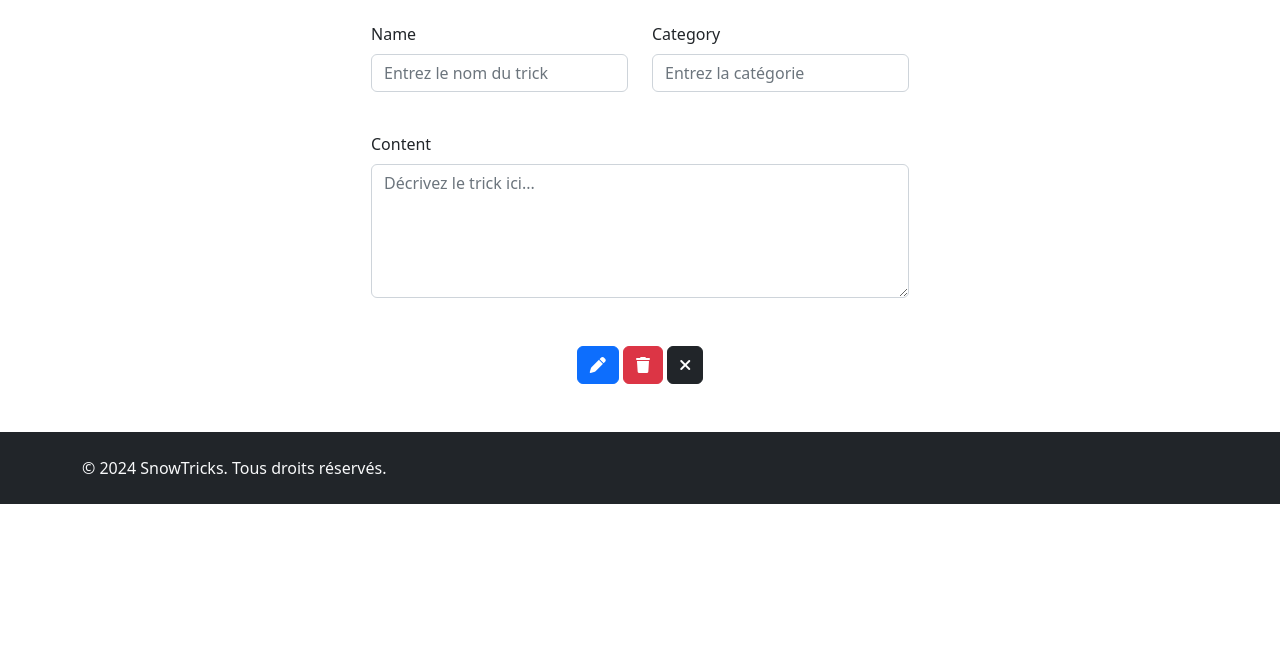
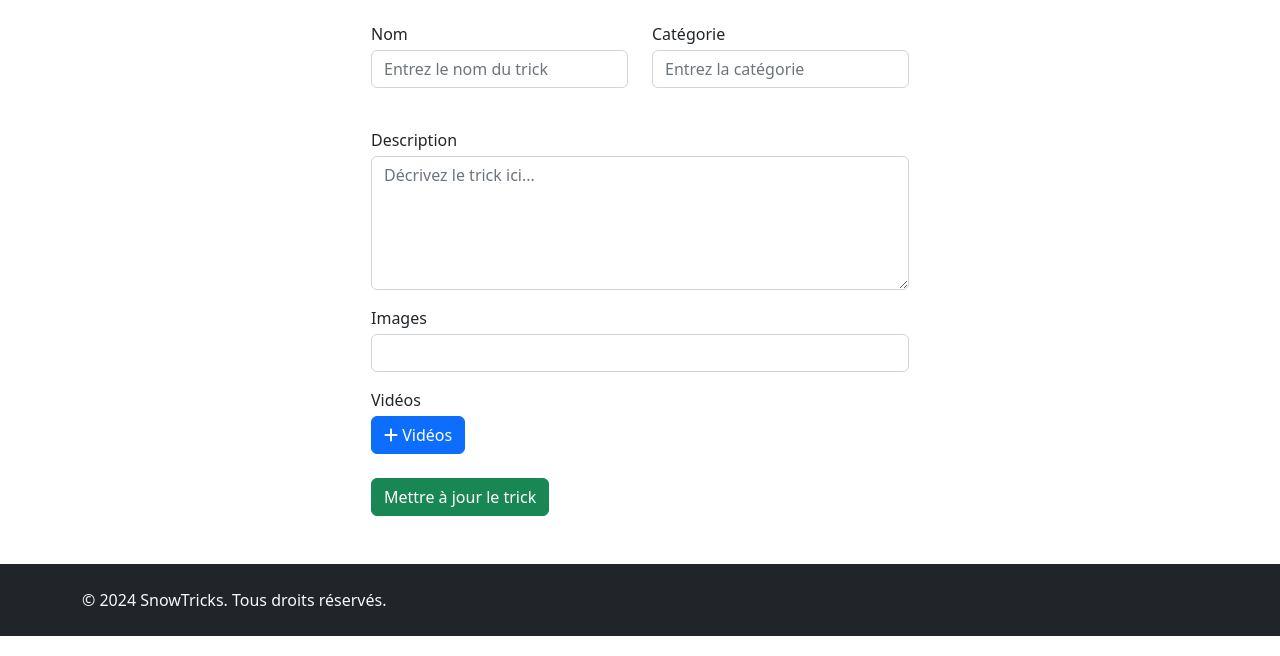
Before and after one commit to TolMen/OCP6_SnowTrick, a Symfony app: template templates/trick/edit.html.twig in a window 1280 px wide. Shown: the part 144-800 px from the top of the page. Run offline with Twig, Linux system fonts and the light colour scheme; the template is opened without the code that fills it, so the values that code supplies are empty; form fields are guessed from the names that the template uses; some libraries are stand-ins or nearby versions.

Commit message:
Continuation of trick update functions

```diff
--- /dev/null
+++ b/public/js/editTrick.js
@@ -0,0 +1,21 @@
+// Ajouter une nouvelle vidéo
+document.querySelector(".add-video").addEventListener("click", function () {
+    var videoInput = document.createElement("div");
+    videoInput.classList.add("input-group", "mb-3");
+
+    // Ajouter le champ input avec le bouton de suppression
+    videoInput.innerHTML = `
+        <input type="text" name="trick[videos][]" class="form-control" placeholder="Entrez l'URL de la vidéo ici..." required>
+        <button type="button" class="btn btn-danger remove-video">Supprimer</button>
+    `;
+
+    // Ajouter la nouvelle vidéo au DOM
+    document.querySelector(".video-inputs").appendChild(videoInput);
+});
+
+// Gérer la suppression des vidéos
+document.querySelector(".video-inputs").addEventListener("click", function (e) {
+    if (e.target.closest(".remove-video")) {
+        e.target.closest(".input-group").remove();
+    }
+});
--- a/templates/base.html.twig
+++ b/templates/base.html.twig
@@ -17,6 +17,8 @@
 
         <script src="{{ asset('js/successAddTrick.js') }}"></script>
 
+        <script src="{{ asset('js/editTrick.js') }}"></script>
+
       {% endblock %}
     </body>
   </html>
--- a/templates/trick/edit.html.twig
+++ b/templates/trick/edit.html.twig
@@ -6,12 +6,12 @@
 <div class="container mt-5 d-flex justify-content-center align-items-center flex-column" style="height: auto;">
     <h2 class="mb-4 text-center">Éditer le trick : {{ trick.name }}</h2>
 
-    {{ form_start(form, {'attr': {'class': 'needs-validation', 'novalidate': 'novalidate'}}) }}
+    {{ form_start(form, {'attr': {'class': 'needs-validation', 'novalidate': 'novalidate', 'enctype': 'multipart/form-data'}}) }}
 
     <div class="row mb-4">
         <div class="col-md-6">
             <div class="mb-3">
-                {{ form_label(form.name) }}
+                <p class="mb-1">Nom</p>
                 {{ form_widget(form.name, {'attr': {'class': 'form-control', 'placeholder': 'Entrez le nom du trick'}}) }}
                 {{ form_errors(form.name) }}
             </div>
@@ -19,7 +19,7 @@
 
         <div class="col-md-6">
             <div class="mb-3">
-                {{ form_label(form.category) }}
+                <p class="mb-1">Catégorie</p>
                 {{ form_widget(form.category, {'attr': {'class': 'form-control', 'placeholder': 'Entrez la catégorie'}}) }}
                 {{ form_errors(form.category) }}
             </div>
@@ -27,46 +27,32 @@
     </div>
 
     <div class="mb-3">
-        {{ form_label(form.content) }}
+        <p class="mb-1">Description</p>
         {{ form_widget(form.content, {'attr': {'class': 'form-control', 'placeholder': 'Décrivez le trick ici...', 'rows': 5}}) }}
         {{ form_errors(form.content) }}
     </div>
 
-    <div class="text-center mt-5">
-        <button type="submit" class="btn btn-primary" title="Update"><i class="fa-solid fa-pen"></i></button>
-
-        <!-- Bouton de suppression -->
-        <button type="button" class="btn btn-danger" data-bs-toggle="modal" data-bs-target="#deleteModal" title="Supprimer">
-            <i class="fa-solid fa-trash"></i>
-        </button>
-
-        <a href="{{ path('app_home') }}" class="btn btn-dark" title="Annuler">
-            <i class="fa-solid fa-xmark"></i>
-        </a>
+    <div class="mb-3">
+        <p class="mb-1">Images</p>
+        {{ form_widget(form.image, {'attr': {'class': 'form-control'}}) }}
+        {{ form_errors(form.image) }}
     </div>
 
+    <div class="mb-4">
+        <p class="mb-1">Vidéos</p>
+        <div class="video-inputs">
+            {% for video in form.videos %}
+                <div class="input-group mb-3">
+                    {{ form_widget(video) }}
+                    <button type="button" class="btn btn-danger remove-video">Supprimer</button>
+                </div>
+            {% endfor %}
+        </div>
+        <button type="button" class="btn btn-primary add-video" title="Ajouter une vidéo"><i class="fa-solid fa-plus"></i> Vidéos</button>
+    </div>
+
+    <button type="submit" class="btn btn-success">Mettre à jour le trick</button>
+
     {{ form_end(form) }}
-
-    <!-- Modal de confirmation de suppression -->
-    <div class="modal fade" id="deleteModal" tabindex="-1" aria-labelledby="deleteModalLabel" aria-hidden="true">
-        <div class="modal-dialog">
-            <div class="modal-content">
-                <div class="modal-header">
-                    <h5 class="modal-title" id="deleteModalLabel">Confirmation de suppression</h5>
-                    <button type="button" class="btn-close" data-bs-dismiss="modal" aria-label="Close"></button>
-                </div>
-                <div class="modal-body">
-                    Êtes-vous sûr de vouloir supprimer le trick <strong>{{ trick.name }}</strong> ?
-                </div>
-                <div class="modal-footer">
-                    <button type="button" class="btn btn-secondary" data-bs-dismiss="modal">Annuler</button>
-                    <form action="{{ path('trick_delete', {id: trick.id}) }}" method="post">
-                        <input type="hidden" name="_token" value="{{ csrf_token('delete' ~ trick.id) }}">
-                        <button type="submit" class="btn btn-danger">Supprimer</button>
-                    </form>
-                </div>
-            </div>
-        </div>
-    </div>
 </div>
 {% endblock %}
```
Also changed, not shown: src/Controller/TrickController.php (+68 -9 lines), src/Entity/Trick.php (+31 -0 lines), src/Form/TrickEditType.php (+27 -3 lines), src/Entity/Videos.php (line endings or trailing spaces).
